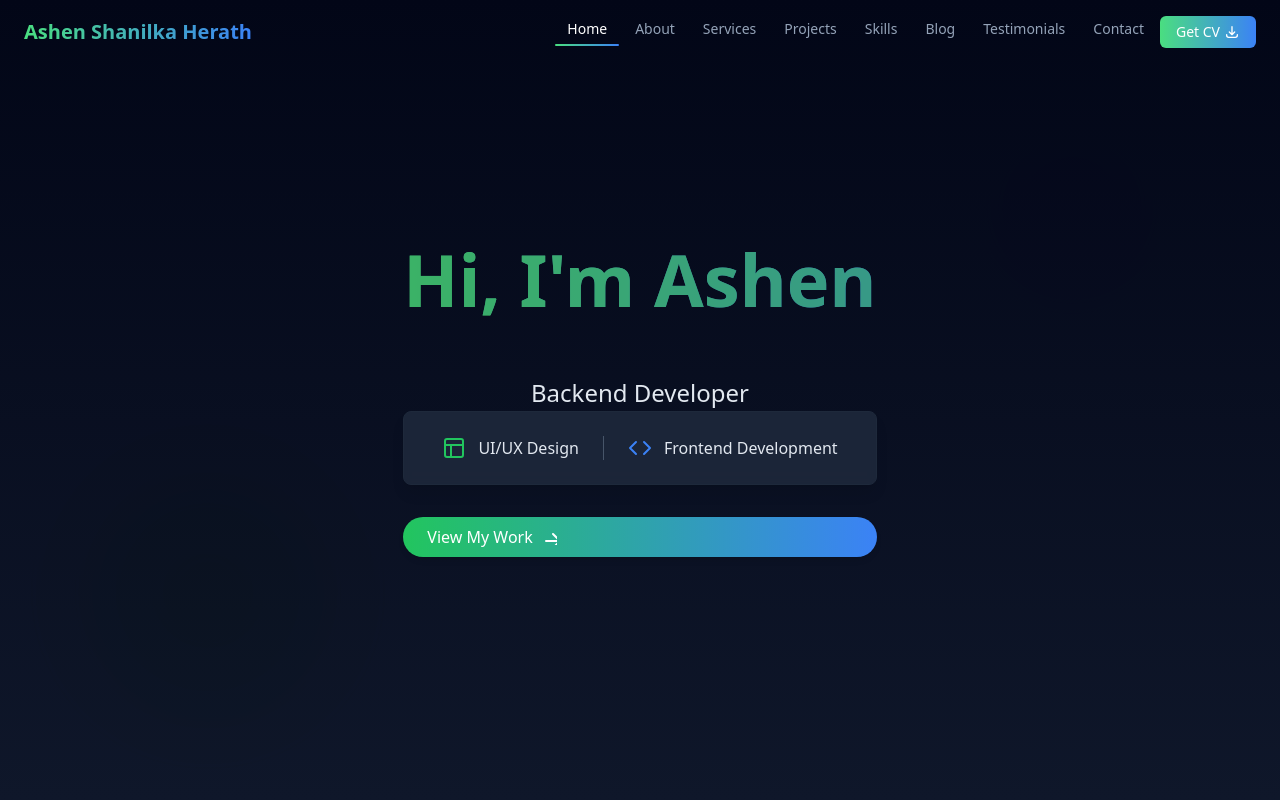
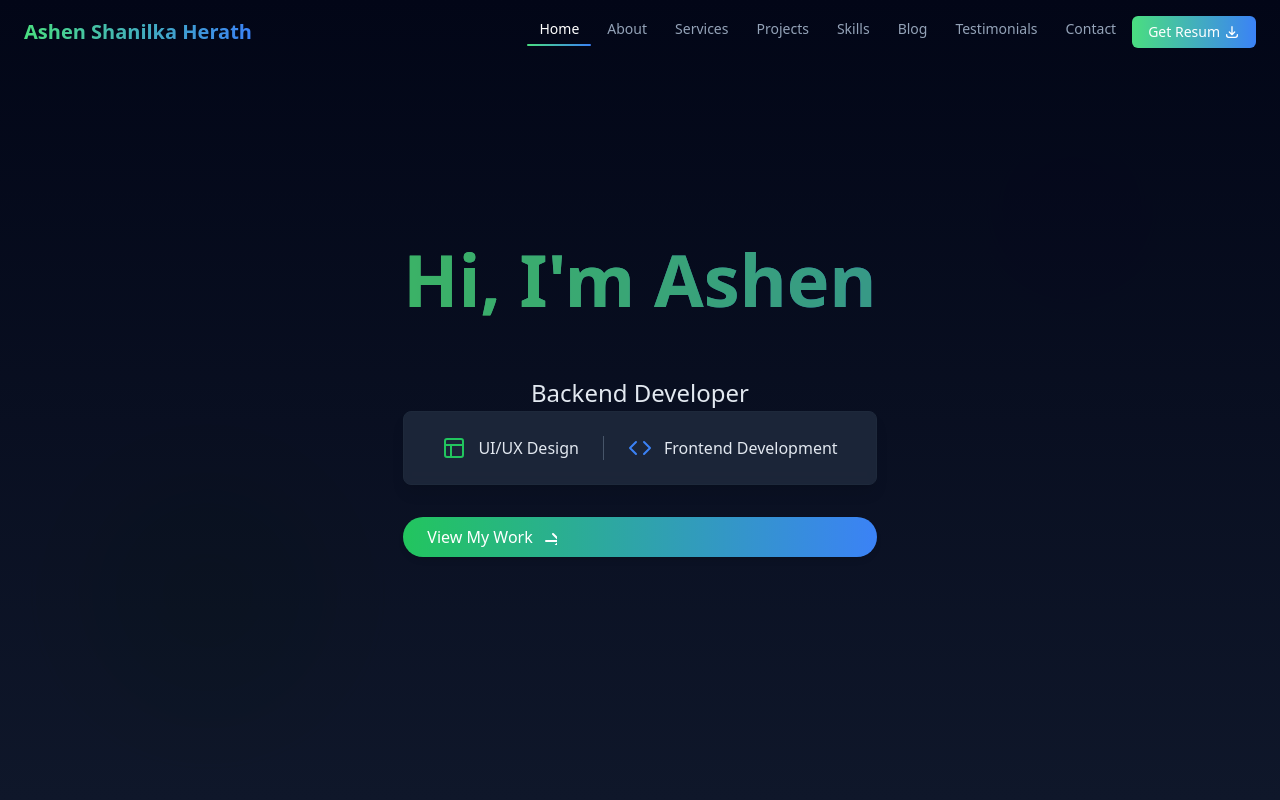
Before and after one commit to Ashen365/my-portfolio, a React (Vite) app: page / in a window 1280 px wide. Shown: the top 800 px of the page. Built offline with nearby package versions, Linux system fonts and the light colour scheme.

Commit message:
Add to CV

```diff
--- a/src/components/Navbar.jsx
+++ b/src/components/Navbar.jsx
@@ -1,6 +1,8 @@
 import React, { useState, useEffect, useRef } from "react";
 import { Link } from "react-scroll";
 import { gsap } from "gsap";
+// Import the CV file
+import resumePDF from "../assets/Ashen's Resume.pdf";
 
 const NAV_LINKS = [
   "home",
@@ -141,13 +143,13 @@ const Navbar = () => {
 
             {/* CV Button for Desktop */}
             <a
-              href="/path-to-your-cv.pdf"
+              href={resumePDF}
               target="_blank"
               rel="noopener noreferrer"
               className="ml-2 px-4 py-1.5 text-sm font-medium rounded-md bg-gradient-to-r from-green-400 to-blue-500 text-white hover:opacity-90 transition-all duration-200 flex items-center"
               aria-label="Download CV"
             >
-              <span>Get CV</span>
+              <span>Get Resum</span>
               <svg
                 xmlns="http://www.w3.org/2000/svg"
                 className="h-4 w-4 ml-1"
@@ -232,13 +234,13 @@ const Navbar = () => {
 
           {/* CV Button for Mobile */}
           <a
-            href="/path-to-your-cv.pdf"
+            href={resumePDF}
             target="_blank"
             rel="noopener noreferrer"
             className="block px-3 py-2 rounded-md text-base font-medium text-white bg-gradient-to-r from-green-400 to-blue-500 hover:opacity-90 transition-all duration-200 flex items-center"
             aria-label="Download CV"
           >
-            <span>Get CV</span>
+            <span>Get Resum</span>
             <svg
               xmlns="http://www.w3.org/2000/svg"
               className="h-5 w-5 ml-2"
```
Also changed, not shown: 1 other file (tests, documents, lock files or other folders).
